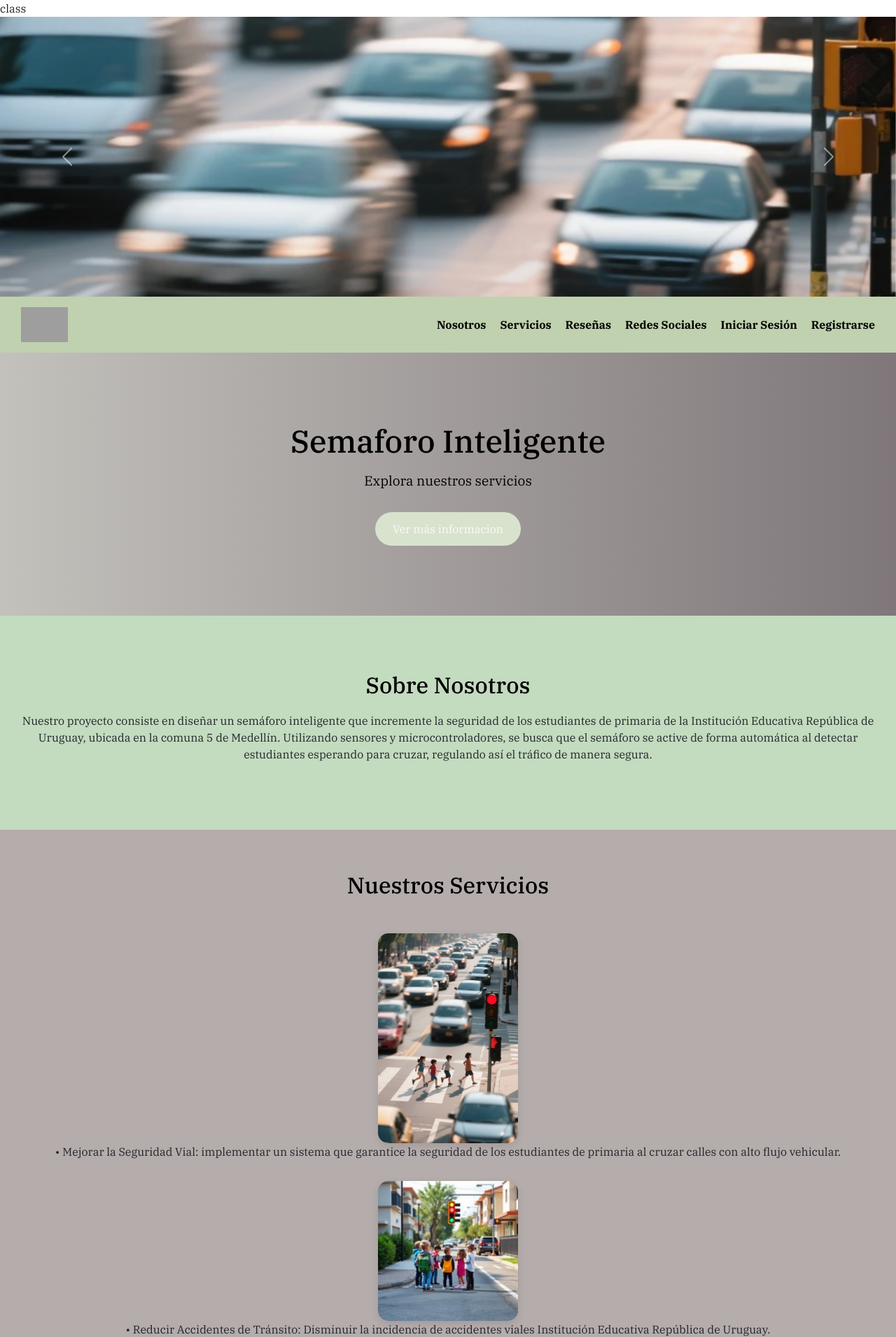
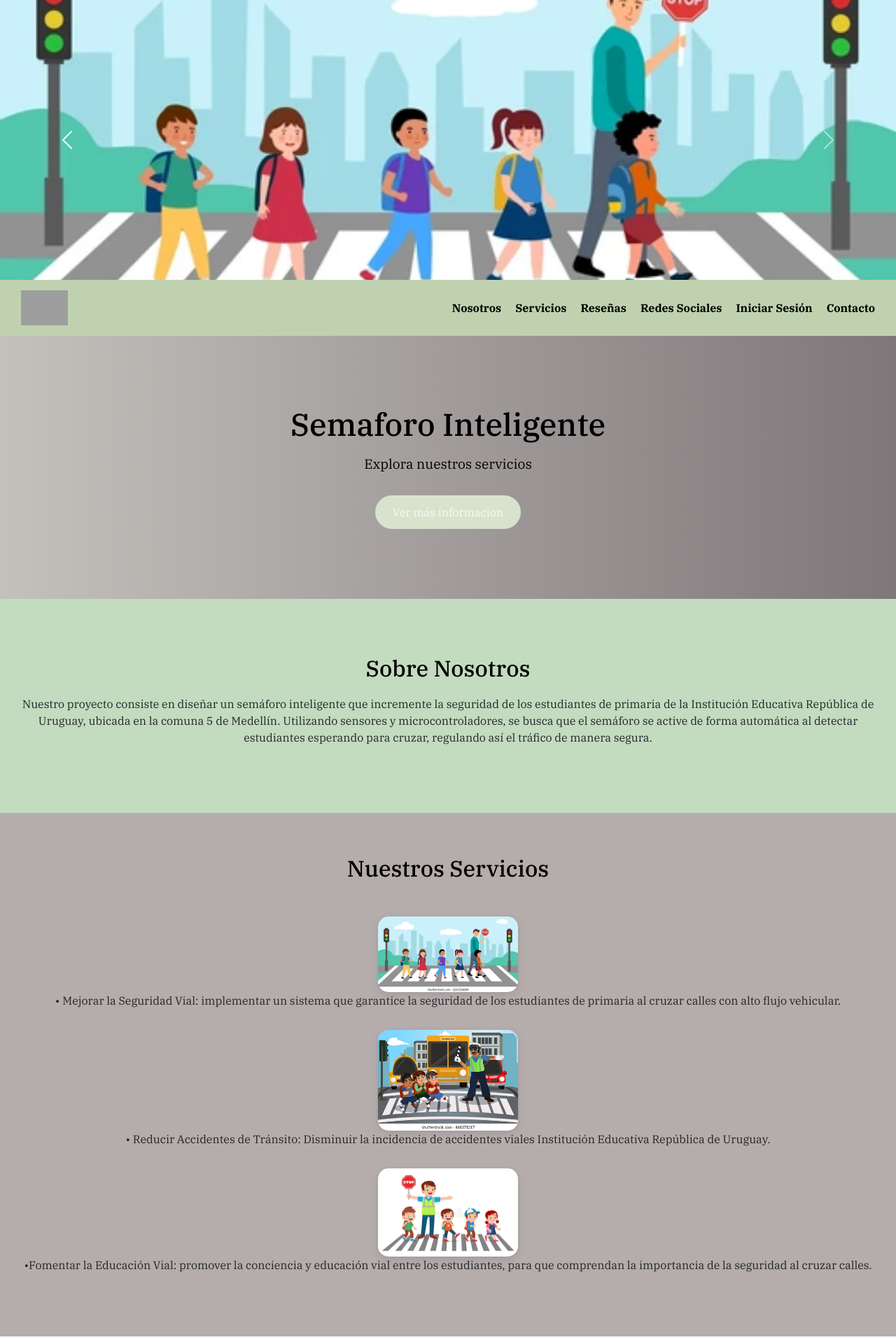
Before and after one commit to mariajosew/semaforo-inteligente, a PHP site: page / in a window 1280 px wide. Shown: the top 1911 px of the page at 70% size. Run offline with PHP 8.4, Linux system fonts and the light colour scheme; grey boxes are pictures that could not be loaded.

Commit message:
creacion de formulario, cambio de imagenes,cambio de barra nevegacion

```diff
--- a/index.html
+++ b/index.html
@@ -14,17 +14,17 @@
 </head>
 
 <body>
-    <main> class
+    <main>
         <div id="carouselExampleControls" class="carousel slide" data-bs-ride="carousel">
             <div class="carousel-inner">
                 <div class="carousel-item active">
-                    <img src="img/img6.png" class="d-block" alt="...">
+                    <img src="img/img1.1.webp" class="d-block" alt="...">
                 </div>
                 <div class="carousel-item">
-                    <img src="img/img2.png" class="d-block" alt="...">
+                    <img src="img/img1.2.webp" class="d-block" alt="...">
                 </div>
                 <div class="carousel-item">
-                    <img src="img/img3.png" class="d-block" alt="...">
+                    <img src="img/img1.3.webp" class="d-block" alt="...">
                 </div>
             </div>
             <button class="carousel-control-prev" type="button" data-bs-target="#carouselExampleControls" data-bs-slide="prev">
@@ -48,7 +48,7 @@
             <li><a href="#reviews">Reseñas</a></li>
             <li><a href="#socials">Redes Sociales</a></li>
             <li><a href="#" onclick="showLogin()">Iniciar Sesión</a></li>
-            <li><a href="#" onclick="showRegister()">Registrarse</a></li>
+            <li><a href="#" onclick="showRegister()">Contacto</a></li>
         </ul>
     </nav>
 
@@ -71,16 +71,16 @@
     <section id="services" class="services">
         <h2>Nuestros Servicios</h2>
         <div class="service-item">
-            <img src="img/im5.png" alt="Seguidad">
+            <img src="img/img1.1.webp" alt="Seguidad">
             <p>• Mejorar la Seguridad Vial: implementar un sistema que garantice la seguridad de los estudiantes de primaria al cruzar calles con alto flujo vehicular.
             </p>
         </div>
         <div class="service-item">
-            <img src="img/img2.png" alt="Para Evitar Accidentes">
+            <img src="img/img1.2.webp" alt="Para Evitar Accidentes">
             <p>• Reducir Accidentes de Tránsito: Disminuir la incidencia de accidentes viales Institución Educativa República de Uruguay.</p>
         </div>
         <div class="service-item">
-            <img src="img/img3.png" alt="Nuestros Niños">
+            <img src="img/img1.3.webp" alt="Nuestros Niños">
             <p>•Fomentar la Educación Vial: promover la conciencia y educación vial entre los estudiantes, para que comprendan la importancia de la seguridad al cruzar calles.</p>
 
             <!-- Contenedor para servicios adicionales (oculto inicialmente) -->
@@ -126,13 +126,21 @@
 
     <!-- Formulario de Registro -->
     <div id="registerForm" class="modal" style="display: none;">
-        <h2>Registrarse</h2>
-        <form onsubmit="register(event)">
+        <h2>Contacto</h2>
+        <form onsubmit="contacto(event)">
             <label for="registerEmail">Correo Electrónico:</label>
             <input type="email" id="registerEmail" required>
-            <label for="registerPassword">Contraseña:</label>
-            <input type="password" id="registerPassword" required>
-            <button type="submit">Registrarse</button>
+
+            <label for="registerNombre">Nombre:</label>
+            <input type="text" id="registerNombre" required>
+
+            <label for="registerTelefono">Teléfono:</label>
+            <input type="tel" id="registerTelefono" required>
+
+            <label for="registerDescripcion">Descripción:</label>
+            <textarea id="registerDescripcion" required></textarea>
+
+            <button type="submit">Contacto</button>
             <button type="button" onclick="closeModal()">Cerrar</button>
         </form>
     </div>
--- a/styles.css
+++ b/styles.css
@@ -189,10 +189,10 @@ nav .logo img {
 
 .modal {
     position: fixed;
-    top: 50%;
-    left: 50%;
+    top: 50% !important;
+    left: 50% !important;
     transform: translate(-50%, -50%);
-    background-color: #fff0f5;
+    background-color: #eed9c5;
     padding: 30px;
     border-radius: 12px;
     box-shadow: 0 6px 20px rgba(0, 0, 0, 0.2);
```
Also changed, not shown: img/im5.png (deleted), img/img1.1.webp (added), img/img1.2.webp (added), img/img1.3.webp (added), img/img1.png (deleted), img/img2.png (deleted), img/img3.png (deleted), img/img4.png (deleted), img/img6.png (deleted).
